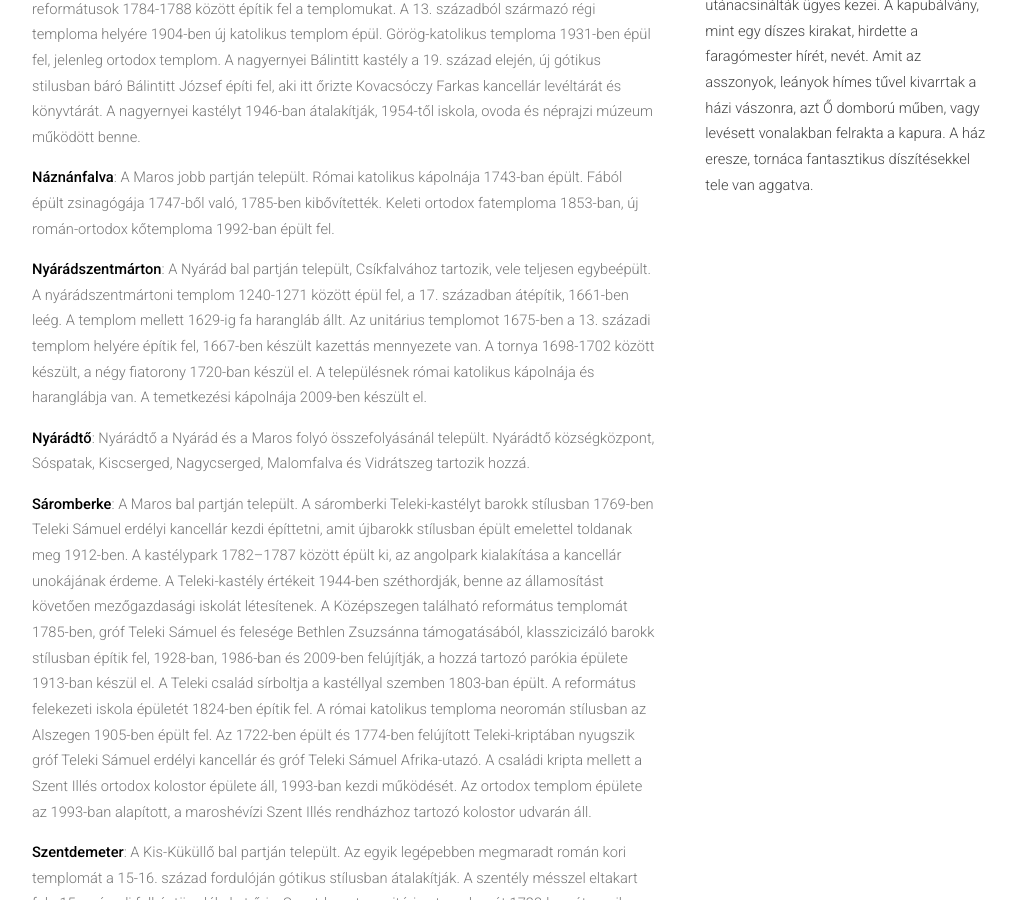
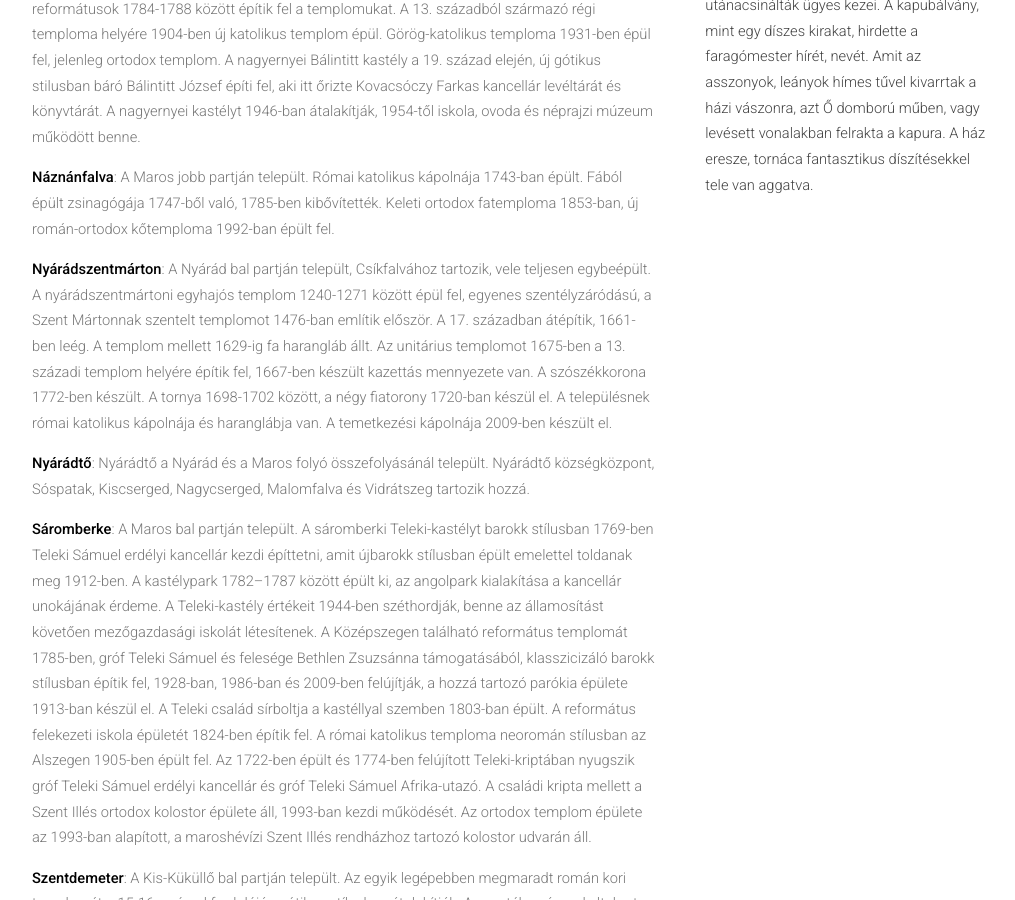
Before and after one commit to siculia/siculia.github.io, a Jekyll site: the page built from siculia-marosszek.html, in a window 1280 px wide and 900 px high, scrolled down 4039 px. Shown: the whole window, without its empty margins (128-1143 px from the left). Built offline with Jekyll 4.4.1, drawn with Linux system fonts in a browser that asks for light colours; nearby versions of some CDN libraries; library files that are not in the unit come from our copies.

Commit message:
Nyárádszentmárton++

```diff
--- a/siculia-marosszek.html
+++ b/siculia-marosszek.html
@@ -61,7 +61,7 @@ layout: default
 							<p style="text-align: left;"><b>Meggyesfalva</b>: Maroskeresztúr községközpont, Székelykakasd tartozik hozzá.</p>
 							<p style="text-align: left;"><b>Nagyernye</b>: A Maros bal partján, az Ernye-patak Marosba ömlésénél települt, Székelykál, Sáromberke, Ikland, Erdőszengyel és Székes tartozik hozzá. Az unitáriusok 1729 után, a reformátusok 1784-1788 között építik fel a templomukat. A 13. századból származó régi temploma helyére 1904-ben új katolikus templom épül. Görög-katolikus temploma 1931-ben épül fel, jelenleg ortodox templom. A nagyernyei Bálintitt kastély a 19. század elején, új gótikus stilusban báró Bálintitt József építi fel, aki itt őrizte Kovacsóczy Farkas kancellár levéltárát és könyvtárát. A nagyernyei kastélyt 1946-ban átalakítják, 1954-től iskola, ovoda és néprajzi múzeum működött benne.</p>
 							<p style="text-align: left;"><b>Náznánfalva</b>: A Maros jobb partján települt. Római katolikus kápolnája 1743-ban épült. Fából épült zsinagógája 1747-ből való, 1785-ben kibővítették. Keleti ortodox fatemploma 1853-ban, új román-ortodox kőtemploma 1992-ban épült fel. </p>
-							<p style="text-align: left;"><b>Nyárádszentmárton</b>: A Nyárád bal partján települt, Csíkfalvához tartozik, vele teljesen egybeépült. A nyárádszentmártoni templom 1240-1271 között épül fel, a 17. században átépítik, 1661-ben leég. A templom mellett 1629-ig fa harangláb állt. Az unitárius templomot 1675-ben a 13. századi templom helyére építik fel, 1667-ben készült kazettás mennyezete van. A tornya 1698-1702 között készült, a négy fiatorony 1720-ban készül el. A településnek római katolikus kápolnája és haranglábja van. A temetkezési kápolnája 2009-ben készült el.</p>
+							<p style="text-align: left;"><b>Nyárádszentmárton</b>: A Nyárád bal partján települt, Csíkfalvához tartozik, vele teljesen egybeépült. A nyárádszentmártoni egyhajós templom 1240-1271 között épül fel, egyenes szentélyzáródású, a Szent Mártonnak szentelt templomot 1476-ban említik először. A 17. században átépítik, 1661-ben leég. A templom mellett 1629-ig fa harangláb állt. Az unitárius templomot 1675-ben a 13. századi templom helyére építik fel, 1667-ben készült kazettás mennyezete van. A szószékkorona 1772-ben készült. A tornya 1698-1702 között, a négy fiatorony 1720-ban készül el. A településnek római katolikus kápolnája és haranglábja van. A temetkezési kápolnája 2009-ben készült el.</p>
 							<p style="text-align: left;"><b>Nyárádtő</b>: Nyárádtő a Nyárád és a Maros folyó összefolyásánál települt. Nyárádtő községközpont, Sóspatak, Kiscserged, Nagycserged, Malomfalva és Vidrátszeg tartozik hozzá.</p>
 							<p style="text-align: left;"><b>Sáromberke</b>: A Maros bal partján települt. A sáromberki Teleki-kastélyt barokk stílusban 1769-ben Teleki Sámuel erdélyi kancellár kezdi építtetni, amit újbarokk stílusban épült emelettel toldanak meg 1912-ben. A kastélypark 1782–1787 között épült ki, az angolpark kialakítása a kancellár unokájának érdeme. A Teleki-kastély értékeit 1944-ben széthordják, benne az államosítást követően mezőgazdasági iskolát létesítenek. A Középszegen található református templomát 1785-ben, gróf Teleki Sámuel és felesége Bethlen Zsuzsánna támogatásából, klasszicizáló barokk stílusban építik fel, 1928-ban, 1986-ban és 2009-ben felújítják, a hozzá tartozó parókia épülete 1913-ban készül el. A Teleki család sírboltja a kastéllyal szemben 1803-ban épült. A református felekezeti iskola épületét 1824-ben építik fel. A római katolikus temploma neoromán stílusban az Alszegen 1905-ben épült fel.  Az 1722-ben épült és 1774-ben felújított Teleki-kriptában nyugszik gróf Teleki Sámuel erdélyi kancellár és gróf Teleki Sámuel Afrika-utazó. A családi kripta mellett a Szent Illés ortodox kolostor épülete áll, 1993-ban kezdi működését. Az ortodox templom épülete az 1993-ban alapított, a maroshévízi Szent Illés rendházhoz tartozó kolostor udvarán áll.</p>
 							<p style="text-align: left;"><b>Szentdemeter</b>: A Kis-Küküllő bal partján települt. Az egyik legépebben megmaradt román kori templomát a 15-16. század fordulóján gótikus stílusban átalakítják. A szentély mésszel eltakart fala 15. századi falképtöredékeket őriz. Szentdemeter unitárius templomát 1723-ban átveszik a katolikusok, az unitáriusokat áttérítik a katolikus vallásra.</p>
```
